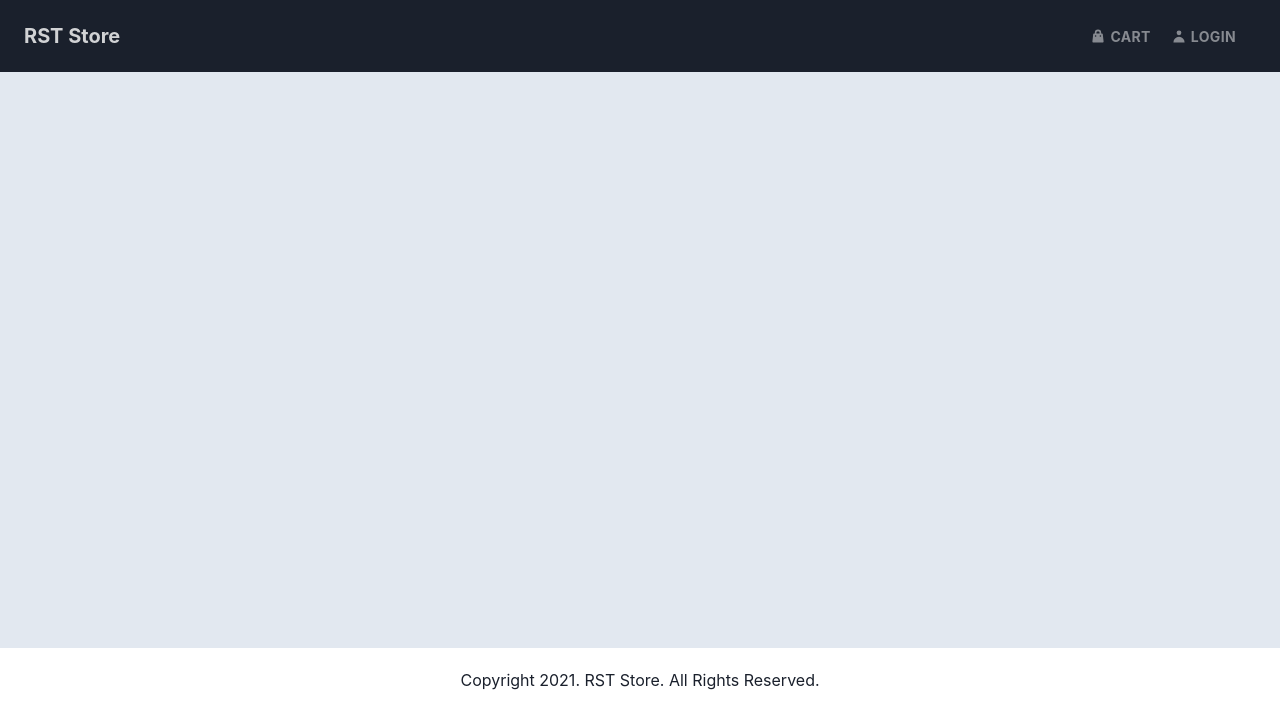
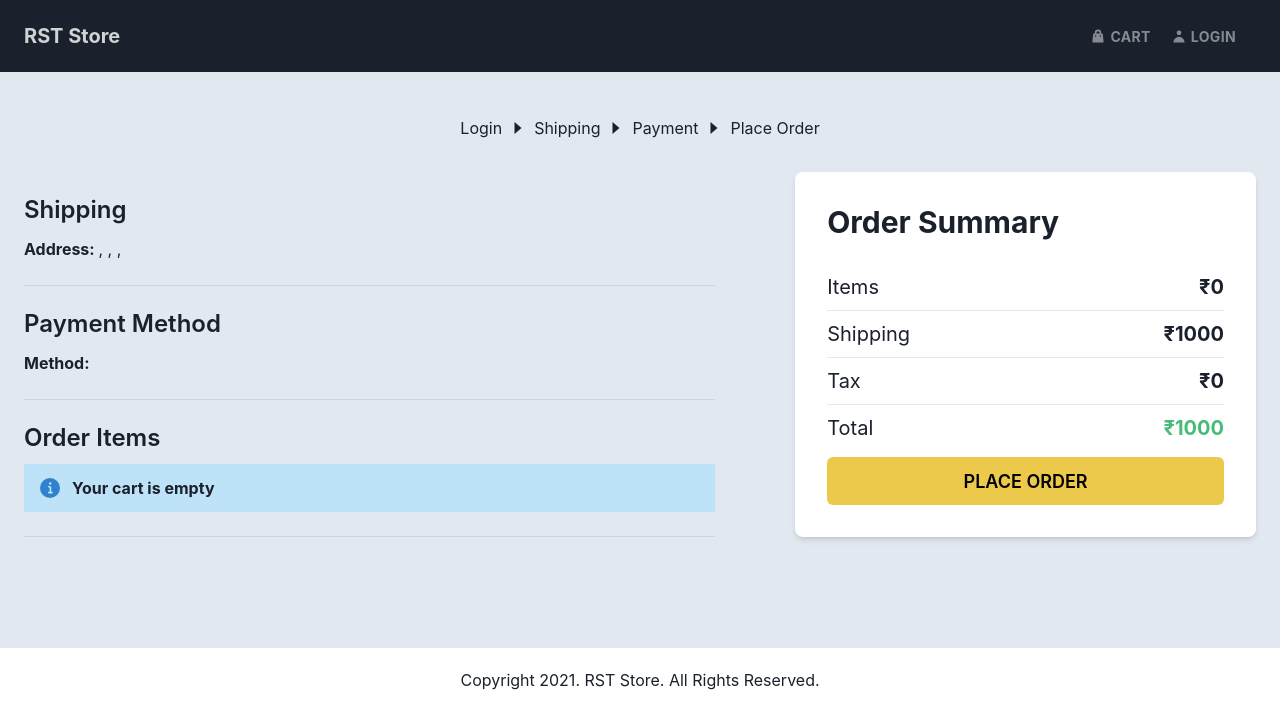
Before and after one commit to Mistry-Shubham/rststore812, a React (Create React App) app in the folder frontend/: page /placeorder in a window 1280 px wide. Shown: the top 728 px of the page. Built offline with nearby package versions, Linux system fonts and the light colour scheme.

Commit message:
Step 46 completed. Place Order Screen done.

```diff
--- a/frontend/src/App.js
+++ b/frontend/src/App.js
@@ -10,6 +10,7 @@ import RegisterScreen from './screens/RegisterScreen';
 import ProfileScreen from './screens/ProfileScreen';
 import ShippingScreen from './screens/ShippingScreen';
 import PaymentScreen from './screens/PaymentScreen';
+import PlaceOrderScreen from './screens/PlaceOrderScreen';
 
 const App = () => {
   return (
@@ -34,6 +35,7 @@ const App = () => {
           <Route path='/profile' element={<ProfileScreen />} />
           <Route path='/shipping' element={<ShippingScreen />} />
           <Route path='/payment' element={<PaymentScreen />} />
+          <Route path='/placeorder' element={<PlaceOrderScreen />} />
         </Routes>
       </Flex>
       <Footer />
--- a/frontend/src/reducers/cartReducer.js
+++ b/frontend/src/reducers/cartReducer.js
@@ -36,7 +36,7 @@ export const cartReducer = (state = { cartItems: [] }, action) => {
     case CART_SAVE_PAYMENT_METHOD:
       return {
         ...state,
-        paymentMethod: action.payment,
+        paymentMethod: action.payload,
       };
     default:
       return state;
--- /dev/null
+++ b/frontend/src/screens/PlaceOrderScreen.js
@@ -0,0 +1,192 @@
+import { Link as RouterLink } from 'react-router-dom';
+import {
+  Button,
+  Flex,
+  Heading,
+  Box,
+  Grid,
+  Text,
+  Image,
+  Link,
+} from '@chakra-ui/react';
+import { useDispatch, useSelector } from 'react-redux';
+import Message from '../components/Message';
+import CheckoutSteps from '../components/CheckoutSteps';
+
+const PlaceOrderScreen = () => {
+  const cart = useSelector((state) => state.cart);
+
+  cart.itemsPrice = cart.cartItems.reduce(
+    (acc, currVal) => acc + currVal.price * currVal.qty,
+    0
+  );
+  cart.shippingPrice = cart.itemsPrice < 1000 ? 1000 : 0;
+  cart.taxPrice = (18 * cart.itemsPrice) / 100;
+  cart.totalPrice = cart.itemsPrice + cart.shippingPrice + cart.taxPrice;
+
+  const placeOrderHandler = () => {
+    console.log('PLACE THE ORDER');
+  };
+
+  console.log(cart);
+
+  return (
+    <Flex w='full' py='5' direction='column'>
+      <CheckoutSteps step1 step2 step3 step4 />
+
+      <Grid templateColumns='3fr 2fr' gap='20'>
+        {/* Column 1 */}
+        <Flex direction='column'>
+          <Box borderBottom='1px' py='6' borderColor='gray.300'>
+            <Heading as='h2' fontSize='2xl' fontWeight='semibold' mb='3'>
+              Shipping
+            </Heading>
+            <Text>
+              <strong>Address: </strong>
+              {cart.shippingAddress.address}, {cart.shippingAddress.city},{' '}
+              {cart.shippingAddress.postalCode}, {cart.shippingAddress.country}
+            </Text>
+          </Box>
+
+          <Box borderBottom='1px' py='6' borderColor='gray.300'>
+            <Heading as='h2' fontSize='2xl' fontWeight='semibold' mb='3'>
+              Payment Method
+            </Heading>
+            <Text>
+              <strong>Method: </strong>{' '}
+              <span style={{ textTransform: 'capitalize' }}>
+                {cart.paymentMethod}
+              </span>
+            </Text>
+          </Box>
+
+          <Box borderBottom='1px' py='6' borderColor='gray.300'>
+            <Heading as='h2' fontSize='2xl' fontWeight='semibold' mb='3'>
+              Order Items
+            </Heading>
+            <Box>
+              {cart.cartItems.length === 0 ? (
+                <Message>Your cart is empty</Message>
+              ) : (
+                <Box py='2'>
+                  {cart.cartItems.map((item, idx) => (
+                    <Flex
+                      key={idx}
+                      alignItems='center'
+                      justifyContent='space-between'
+                    >
+                      <Flex py='2' alignItems='center'>
+                        <Image
+                          src={item.image}
+                          alt={item.name}
+                          w='12'
+                          h='12'
+                          objectFit='cover'
+                          mr='6'
+                        />
+                        <Link
+                          as={RouterLink}
+                          to={`/products/${item.product}`}
+                          fontWeight='medium'
+                          fontSize='xl'
+                        >
+                          {item.name}
+                        </Link>
+                      </Flex>
+                      <Text fontSize='lg' fontWeight='semibold'>
+                        {item.qty || 1} x ₹{item.price} = ₹
+                        {(item.qty || 1) * item.price}
+                      </Text>
+                    </Flex>
+                  ))}
+                </Box>
+              )}
+            </Box>
+          </Box>
+        </Flex>
+
+        {/* Column 2 */}
+        <Flex
+          direction='column'
+          bgColor='white'
+          justifyContent='space-between'
+          py='8'
+          px='8'
+          shadow='md'
+          rounded='lg'
+          borderColor='gray.300'
+        >
+          <Box>
+            <Heading mb='6' as='h2' fontSize='3xl' fontWeight='bold'>
+              Order Summary
+            </Heading>
+
+            {/* Items price */}
+            <Flex
+              borderBottom='1px'
+              py='2'
+              borderColor='gray.200'
+              alignItems='center'
+              justifyContent='space-between'
+            >
+              <Text fontSize='xl'>Items</Text>
+              <Text fontWeight='bold' fontSize='xl'>
+                ₹{cart.itemsPrice}
+              </Text>
+            </Flex>
+
+            {/* Shipping price */}
+            <Flex
+              borderBottom='1px'
+              py='2'
+              borderColor='gray.200'
+              alignItems='center'
+              justifyContent='space-between'
+            >
+              <Text fontSize='xl'>Shipping</Text>
+              <Text fontWeight='bold' fontSize='xl'>
+                ₹{cart.shippingPrice}
+              </Text>
+            </Flex>
+
+            {/* Tax price */}
+            <Flex
+              borderBottom='1px'
+              py='2'
+              borderColor='gray.200'
+              alignItems='center'
+              justifyContent='space-between'
+            >
+              <Text fontSize='xl'>Tax</Text>
+              <Text fontWeight='bold' fontSize='xl'>
+                ₹{cart.taxPrice}
+              </Text>
+            </Flex>
+
+            {/* Total price */}
+            {/* Shipping price */}
+            <Flex py='2' alignItems='center' justifyContent='space-between'>
+              <Text fontSize='xl'>Total</Text>
+              <Text fontWeight='bold' fontSize='xl' color='green.400'>
+                ₹{cart.totalPrice}
+              </Text>
+            </Flex>
+          </Box>
+
+          <Button
+            size='lg'
+            textTransform='uppercase'
+            colorScheme='yellow'
+            type='button'
+            disabled={cart.cartItems === 0}
+            onClick={placeOrderHandler}
+          >
+            Place Order
+          </Button>
+        </Flex>
+      </Grid>
+    </Flex>
+  );
+};
+
+export default PlaceOrderScreen;
```
